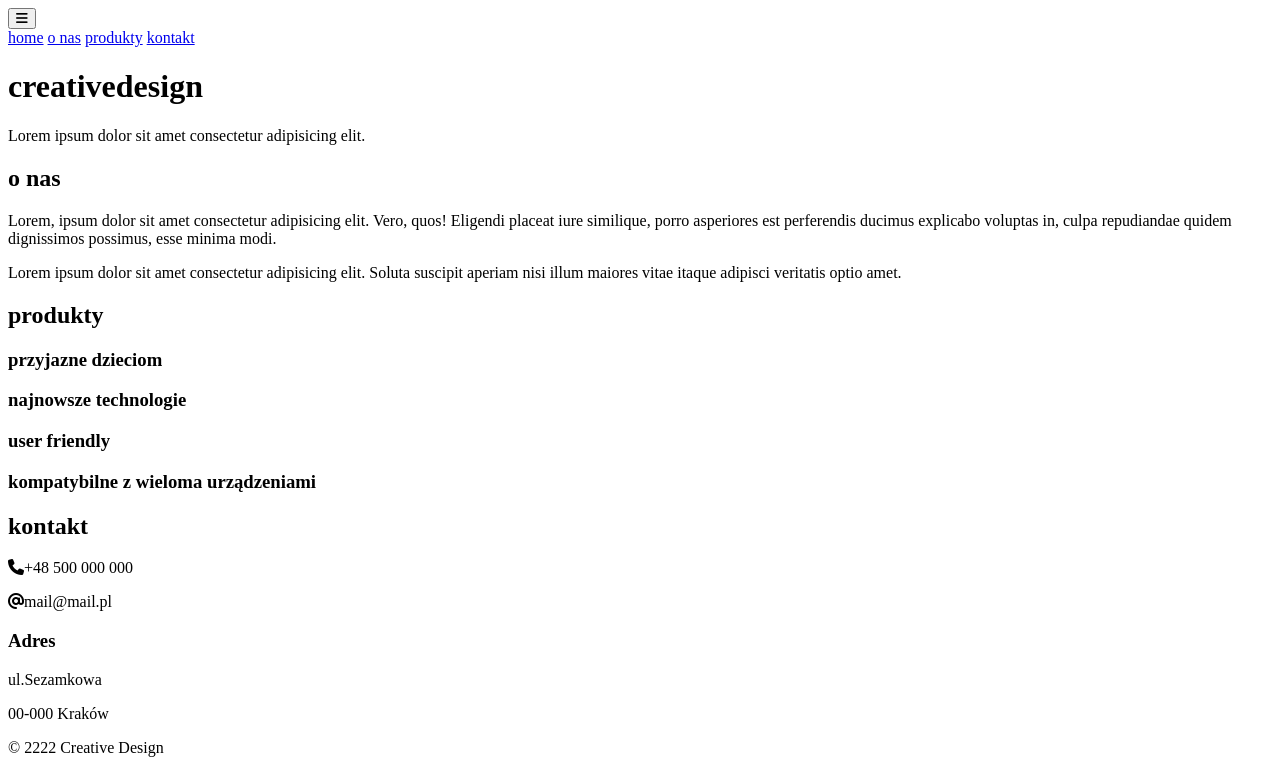
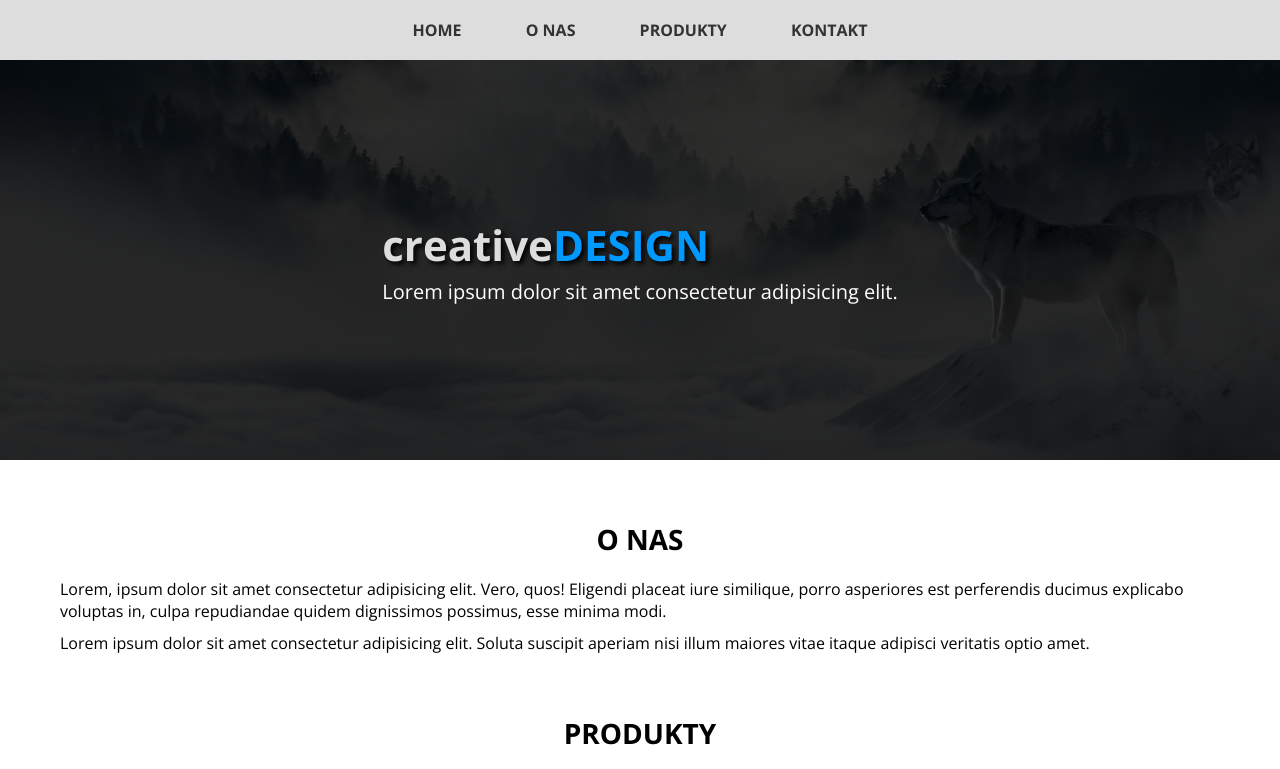
Before and after one commit to AnetG/pierwsza-strona, a plain HTML site: page index.html in a window 1280 px wide. Shown: the top 769 px of the page. Drawn offline with nearby package versions, Linux system fonts and the light colour scheme.

Commit message:
change path css

```diff
--- a/index.html
+++ b/index.html
@@ -9,7 +9,7 @@
     <meta name="keywords" content="">
     <meta name="descriptions" content="">
     <title>Creative Design</title>
-    <link rel="stylesheet" href="../3. responsywna strona/css/style.css">
+    <link rel="stylesheet" href="./css/style.css">
     <link rel="preconnect" href="https://fonts.googleapis.com">
     <link rel="preconnect" href="https://fonts.gstatic.com" crossorigin>
     <link href="https://fonts.googleapis.com/css2?family=Open+Sans:wght@300;400;700&display=swap" rel="stylesheet">
```
